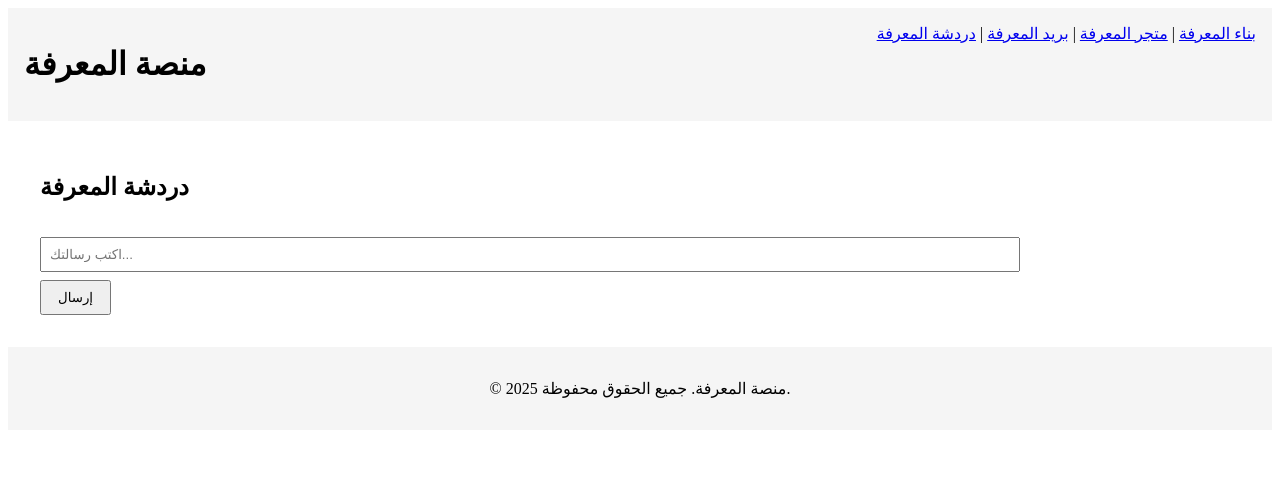
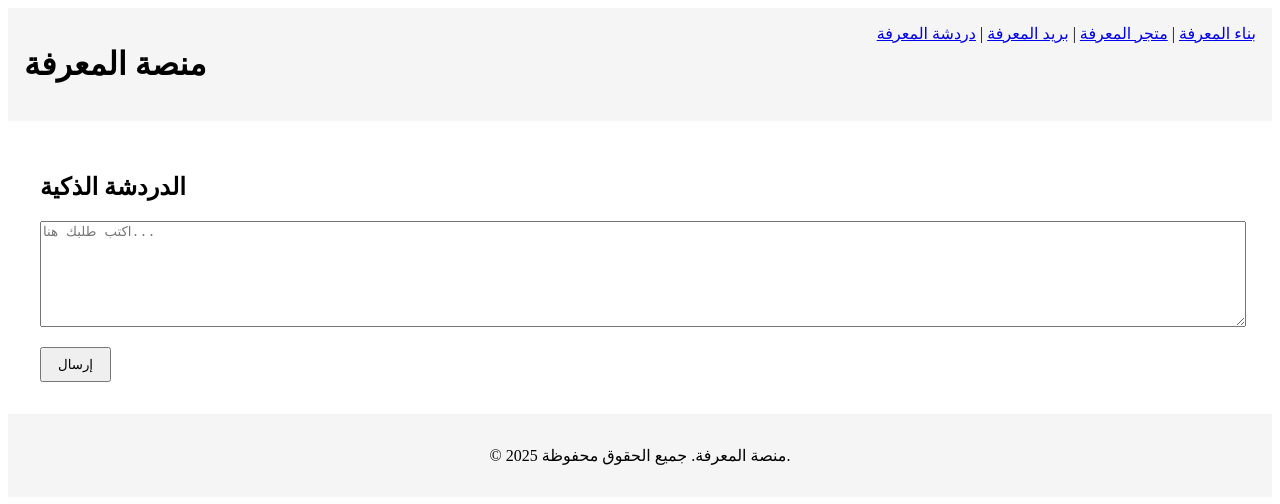
Before and after one commit to maswuwl/almaarefa, a Next.js app: page /chat in a window 1280 px wide. Shown: the top 504 px of the page. Built offline with nearby package versions, Linux system fonts and the light colour scheme.

Commit message:
Update chat.tsx

```diff
--- a/pages/chat.tsx
+++ b/pages/chat.tsx
@@ -1,39 +1,58 @@
-import { useState } from 'react';
 import Header from '../components/Header';
 import Footer from '../components/Footer';
-import ChatBubble from '../components/ChatBubble';
+import { useState } from 'react';
+import { parseAIResponseToFiles } from '../lib/ProjectBuilder';
 
 export default function ChatPage() {
-  const [messages, setMessages] = useState<{ text: string; sender: 'user' | 'ai' }[]>([]);
   const [input, setInput] = useState('');
+  const [reply, setReply] = useState('');
+  const [files, setFiles] = useState<{ [key: string]: string }>({});
 
-  const handleSend = () => {
-    if (!input.trim()) return;
-    setMessages([...messages, { text: input, sender: 'user' }, { text: `رد الذكاء: ${input}`, sender: 'ai' }]);
-    setInput('');
+  const handleSend = async () => {
+    const res = await fetch('/api/chat', {
+      method: 'POST',
+      headers: { 'Content-Type': 'application/json' },
+      body: JSON.stringify({ message: input })
+    });
+
+    const data = await res.json();
+    setReply(data.reply);
+    setFiles(parseAIResponseToFiles(data.reply));
   };
 
   return (
     <>
       <Header />
       <main style={{ padding: '2rem' }}>
-        <h2>دردشة المعرفة</h2>
-        <div>
-          {messages.map((msg, index) => (
-            <ChatBubble key={index} text={msg.text} sender={msg.sender} />
-          ))}
-        </div>
-        <input
-          type="text"
-          placeholder="اكتب رسالتك..."
+        <h2>الدردشة الذكية</h2>
+        <textarea
           value={input}
           onChange={(e) => setInput(e.target.value)}
-          style={{ padding: '0.5rem', width: '80%', marginTop: '1rem' }}
+          placeholder="اكتب طلبك هنا..."
+          style={{ width: '100%', height: '100px', marginBottom: '1rem' }}
         />
-        <br />
-        <button onClick={handleSend} style={{ padding: '0.5rem 1rem', marginTop: '0.5rem' }}>
+        <button onClick={handleSend} style={{ padding: '0.5rem 1rem' }}>
           إرسال
         </button>
+
+        {reply && (
+          <div style={{ marginTop: '2rem' }}>
+            <h3>رد الذكاء الاصطناعي:</h3>
+            <pre>{reply}</pre>
+          </div>
+        )}
+
+        {Object.keys(files).length > 0 && (
+          <div style={{ marginTop: '2rem' }}>
+            <h3>الملفات الناتجة:</h3>
+            {Object.entries(files).map(([name, content]) => (
+              <div key={name} style={{ marginBottom: '1rem' }}>
+                <strong>{name}</strong>
+                <pre style={{ background: '#f0f0f0', padding: '1rem' }}>{content}</pre>
+              </div>
+            ))}
+          </div>
+        )}
       </main>
       <Footer />
     </>
```
